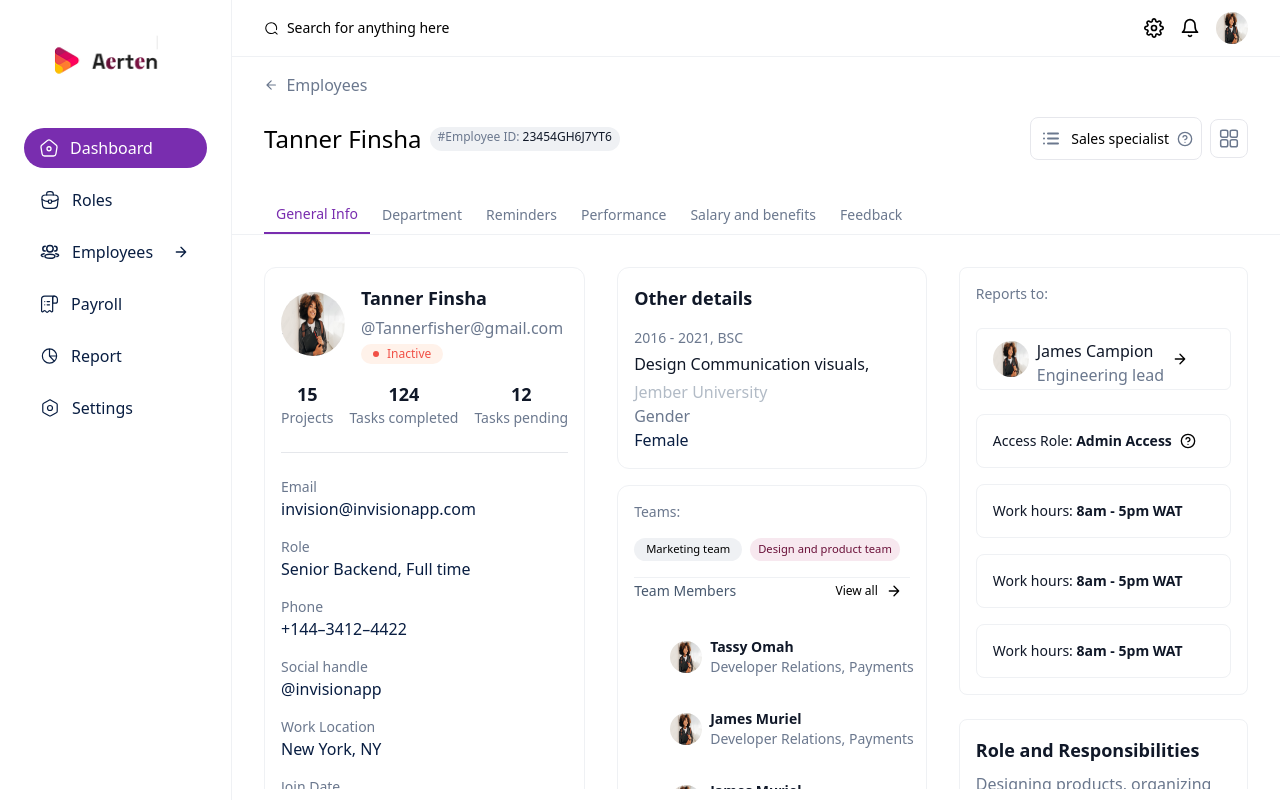
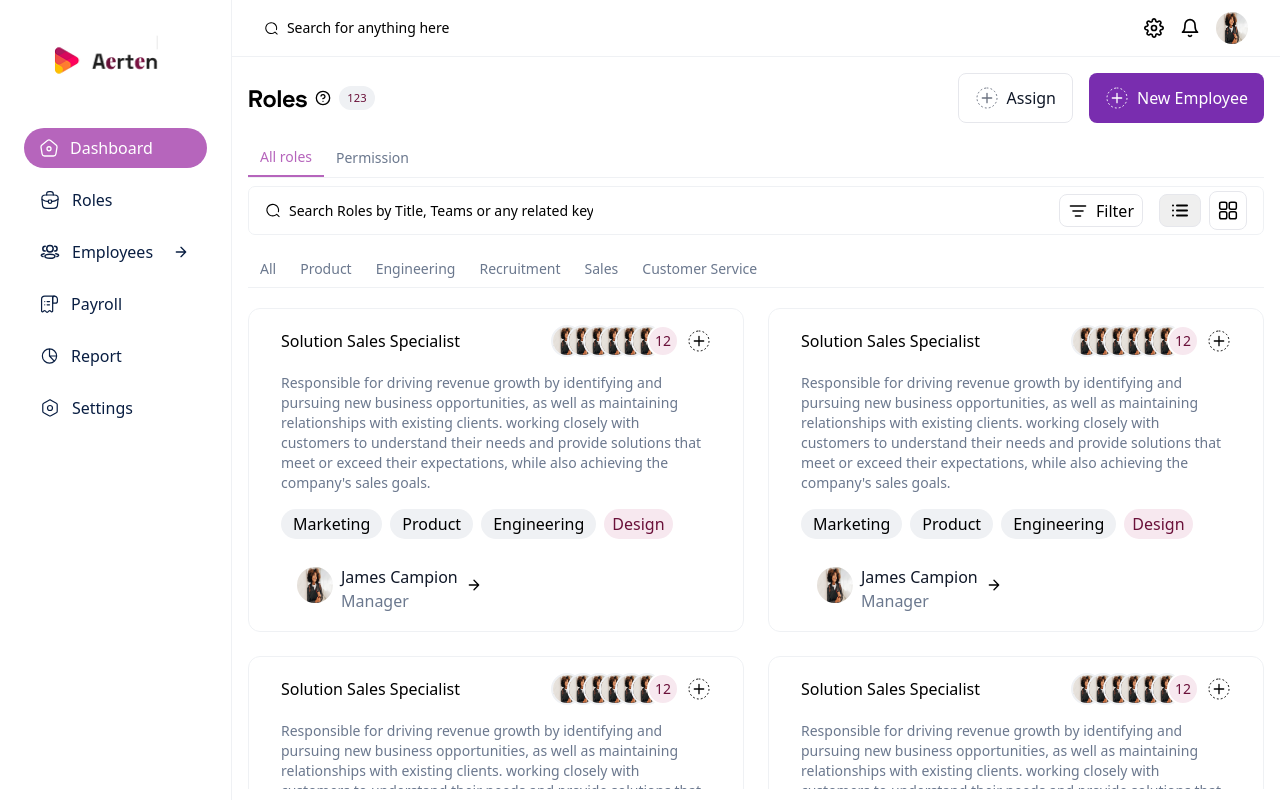
Before and after one commit to Solomon-Dzokoto/Capstone, a React (Vite) app: page /roles in a window 1280 px wide. Built offline with nearby package versions, Linux system fonts and the light colour scheme.

Commit message:
feat:enhance README with project overview and features; add RoleView and SearchFilterAndCo components; update routing and layout for improved UI

```diff
--- a/src/App.jsx
+++ b/src/App.jsx
@@ -9,6 +9,7 @@ import { lazy, Suspense } from "react";
 import { Spinner } from "@/global/Icons";
 
 const Role = lazy(() => import("@components/shared/Role"));
+const RoleView = lazy(() => import("@components/shared/RoleView"));
 const NotFound = lazy(() => import("@components/pages/NotFound"));
 const App = () => {
   return (
@@ -24,7 +25,7 @@ const App = () => {
           <Route path="/" element={<Layout />}>
             <Route index element={<EmployeeUi />} />
             <Route path="employees" element={<EmployeeUi />} />
-            <Route path="roles" element={<Role />} />
+            <Route path="roles" element={<RoleView />} />
             <Route path="payroll" element={<Role />} />
             <Route path="report" element={<Role />} />
             <Route path="setting" element={<Role />} />
--- a/src/components/Layout/Layout.jsx
+++ b/src/components/Layout/Layout.jsx
@@ -5,9 +5,9 @@ const Layout = () => {
   return (
     <div className="flex h-screen overflow-hidden  w-screen items-start ">
       <Sidebar />
-      <main className="w-fit">
+      <main className="flex-1">
         <Header />
-        <div className="h-[calc(100vh-68px)] flex flex-col overflow-y-auto">
+        <div className="h-[calc(100vh-68px)] flex flex-col p-4 overflow-y-auto">
           <Outlet />
         </div>
       </main>
--- a/src/components/shared/EmployeeUi.jsx
+++ b/src/components/shared/EmployeeUi.jsx
@@ -81,7 +81,7 @@ const EmployeeUi = () => {
       </ul>
       <div className="py-1 px-4 mt-2 rounded-[7px] flex justify-between border border-border">
         <Input
-          className="w-[20rem]"
+          className="w-[20rem] placeholder:text-[#333333] text-[#333333] "
           placeholder="Search Employee by name,role, ID or any related keywords"
         >
           <Search />
--- /dev/null
+++ b/src/components/shared/PosCard.jsx
@@ -0,0 +1,70 @@
+import React from "react";
+import { Avatar, ArrowLeft } from "@global/Icons";
+import Button from "@components/ui/Button";
+const teamMembersImages = [
+  "/assets/profile.jpeg",
+  "/assets/profile.jpeg",
+  "/assets/profile.jpeg",
+  "/assets/profile.jpeg",
+  "/assets/profile.jpeg",
+  "/assets/profile.jpeg",
+];
+const btnType = ["Marketing", "Product", "Engineering", "Design"];
+const PosCard = () => {
+  return (
+    <article className="py-4 px-8 space-y-4 w-auto min-w-[29rem] border rounded-xl border-border h-fit min-h-[11.4rem] ">
+      <div className="flex justify-between items-center ">
+        <h1>Solution Sales Specialist</h1>
+        <div className="flex  gap-2">
+          <div className="flex  -space-x-4">
+            {teamMembersImages.map((image) => (
+              <img
+                src={image}
+                alt="profile"
+                className="w-8 h-8 border-2 border-border rounded-full"
+              />
+            ))}
+            <span
+              className="text-sm   rounded-full border-2 border-white w-8 h-8 flex bg-[#F7E8EF] items-center justify-center text-[#6A1039]
+
+            "
+            >
+              12
+            </span>
+          </div>
+          <div className=" items-center flex ">
+            <Avatar />
+          </div>
+        </div>
+      </div>
+      <p className="text-sm text-subText">
+        Responsible for driving revenue growth by identifying and pursuing new
+        business opportunities, as well as maintaining relationships with
+        existing clients. working closely with customers to understand their
+        needs and provide solutions that meet or exceed their expectations,
+        while also achieving the company's sales goals.
+      </p>
+      <div className="flex gap-2">
+        {btnType.map((type) => (
+          <Button key={type} variant={type === "Design" ? "design" : "outline"}>
+            {type}
+          </Button>
+        ))}
+      </div>
+      <div className=" flex items-center rounded-md   px-4 py-0.5 gap-2 ">
+        <img
+          className="size-9 rounded-full"
+          src="/assets/profile.jpeg"
+          alt=""
+        />
+        <div>
+          <p className="text-dark whitespace-nowrap mt-2">James Campion</p>
+          <p className="text-subText whitespace-nowrap">Manager</p>
+        </div>
+        <ArrowLeft className="rotate-180 w-4" />
+      </div>
+    </article>
+  );
+};
+
+export default PosCard;
--- a/src/components/shared/RoleView.jsx
+++ b/src/components/shared/RoleView.jsx
@@ -0,0 +1,117 @@
+import React, { useState } from "react";
+import {
+  Details,
+  Download,
+  Avatar,
+  Search,
+  Filter,
+  MoreLike,
+  Edit,
+} from "@global/Icons";
+import Button from "@components/ui/Button";
+import Tooltip from "@components/ui/Tooltip";
+import SearchFilterAndCo from "./SearchFilterAndCo";
+import PosCard from "./PosCard";
+
+const category = [
+  { id: "all", name: "All roles" },
+  { id: "permission", name: "Permission" },
+];
+
+const rolePositios = [
+  { id: "all", name: "All" },
+  { id: "product", name: "Product" },
+  { id: "engineering", name: "Engineering" },
+  { id: "recruitment", name: "Recruitment" },
+  { id: "sales", name: "Sales" },
+  { id: "customer", name: "Customer Service" },
+];
+const RoleView = () => {
+  const [active, setActive] = useState("all");
+  const [activePosition, setActivePosition] = useState("general");
+  const [hover, setHover] = useState(false);
+  return (
+    <section>
+      <div className="flex justify-between">
+        <div className="flex items-center gap-2">
+          <h2 className="font-bold font-[Space]  text-[1.5rem] leading-6 ">
+            Roles
+          </h2>
+          <span
+            onMouseEnter={() => setHover(true)}
+            onMouseLeave={() => setHover(false)}
+            className="relative"
+          >
+            <Details />
+            {hover && (
+              <Tooltip>
+                <p>Manage employees activities or permission</p>
+              </Tooltip>
+            )}
+          </span>
+
+          <Button
+            variant="design"
+            className="text-[.7rem]  bg-border "
+            size="sm"
+          >
+            123
+          </Button>
+        </div>
+        <div className="flex gap-4">
+          <Button variant="ghost" size="md" className=" text-dark ">
+            <Avatar className="text-gray-500" />
+            <p>Assign</p>
+          </Button>
+          <Button variant="secondary" size="md">
+            <Avatar className="text-white" />
+            <p>New Employee</p>
+          </Button>
+        </div>
+      </div>
+      <ul className="border-b   flex  border-border mt-4">
+        {category.map((item) => (
+          <li
+            key={item.id}
+            onClick={() => setActive(item.id)}
+            className={`flex ${
+              active === item.id
+                ? "text-primary  border-b-2 border-primary"
+                : "text-subText"
+            } items-center justify-between px-3 transition-all duration-200 cursor-pointer text-sm  py-2`}
+          >
+            <p>{item.name}</p>
+          </li>
+        ))}
+      </ul>
+      <SearchFilterAndCo
+        inputProps={{
+          placeholder: "Search Roles by Title, Teams or any related keywords",
+        }}
+      />
+      <ul className="border-b   flex  border-border mt-4">
+        {rolePositios.map((item) => (
+          <li
+            key={item.id}
+            onClick={() => setActivePosition(item.id)}
+            className={`flex ${
+              activePosition === item.id
+                ? "text-primary  border-b-2 border-b-primary"
+                : "text-subText"
+            } items-center justify-between px-3 transition-all duration-200 cursor-pointer text-sm  py-2`}
+          >
+            <p>{item.name}</p>
+          </li>
+        ))}
+      </ul>
+      <div className="grid gap-6 mt-5 grid-cols-2">
+        <PosCard />
+        <PosCard />
+        <PosCard />
+        <PosCard />
+      </div>
+    </section>
+  );
+};
+
+export default RoleView;
--- /dev/null
+++ b/src/components/shared/SearchFilterAndCo.jsx
@@ -0,0 +1,43 @@
+import React from 'react'
+import {
+  Search,
+  Filter,
+  MoreLike,
+  Edit,
+} from "@/global/Icons";
+import Button from "@components/ui/Button";
+import Input from "@components/ui/Input";
+
+
+const SearchFilterAndCo = ({inputProps={},filterButtonProps={},editProps={},moreLikeProps={}}) => {
+  return (
+       <div className="py-1 px-4 mt-2 rounded-[7px] flex justify-between border border-border">
+        <Input
+          className="w-[20rem]"
+          {...inputProps}
+        >
+          <Search />
+        </Input>
+        <div className="flex items-center gap-2">
+          <Button
+          {...filterButtonProps}
+          className="mr-2" variant="ghost">
+            <Filter />
+            <p>Filter</p>
+          </Button>
+          <Button
+          {...editProps}
+          className="bg-[#EFEFEF] " size="sm" variant="ghost">
+            <Edit />
+          </Button>
+          <Button
+          {...moreLikeProps}
+          size="sm" className="py-2" variant="ghost">
+            <MoreLike />
+          </Button>
+        </div>
+    </div>
+  )
+}
+
+export default SearchFilterAndCo
--- a/tailwind.config.js
+++ b/tailwind.config.js
@@ -7,8 +7,8 @@ export default {
   theme: {
     extend: {
       colors:{
-        primary:"#792daf",
-        secondary:"#B665BC",
+        primary:"#B665BC",
+        secondary:"#792daf",
         success:"#027A48",
         danger:"#F15046",
         tertiary:"#F195C3",
```
Also changed, not shown: 1 other file (tests, documents, lock files or other folders).
